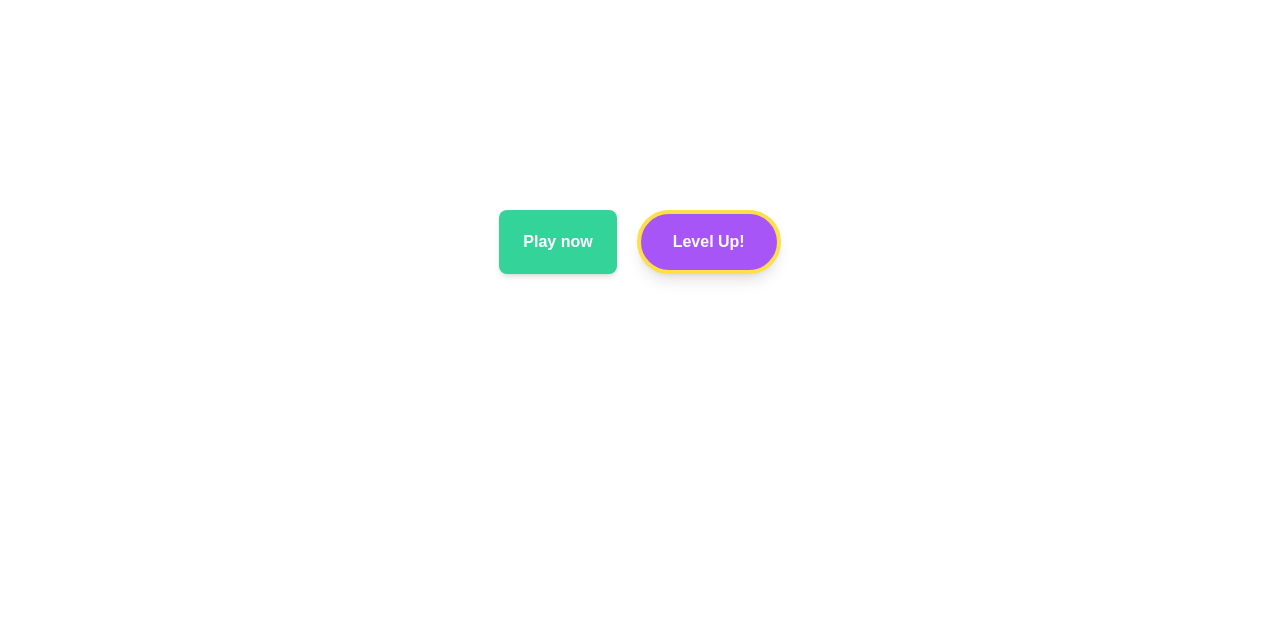
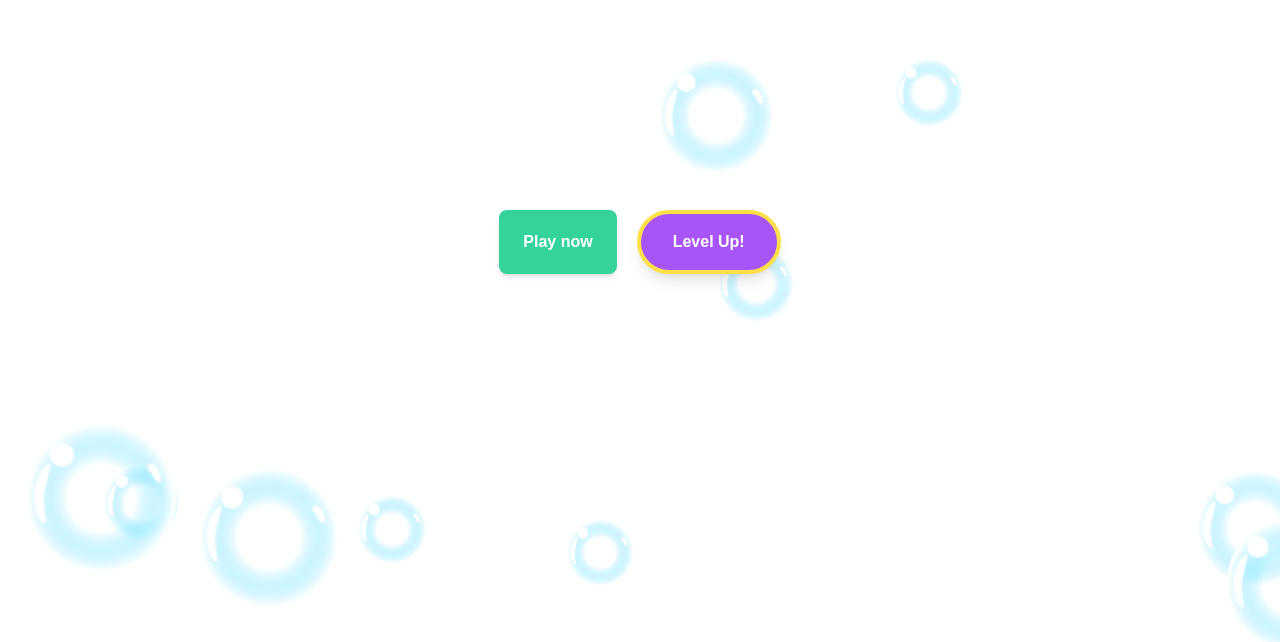
Before and after one commit to gdapps-studio/pudgy-pop-demo, a Next.js app: page /components in a window 1280 px wide. Shown: the part 158-800 px from the top of the page. Built offline with nearby package versions, Linux system fonts and the light colour scheme.

Commit message:
added bubbles

```diff
--- a/src/app/components/page.tsx
+++ b/src/app/components/page.tsx
@@ -49,11 +49,35 @@ const Btn2 = ({ children }: BTNProps) => (
 
 function ComponentPage() {
   return (
-    <main className="flex flex-col justify-center items-center h-screen space-y-6">
-      <div className="flex gap-5">
+    <main className="flex flex-col justify-center items-center h-screen space-y-6 relative overflow-hidden">
+      <div className="flex gap-5 z-10">
         <Btn1>Play now</Btn1>
         <Btn2>Level Up!</Btn2>
       </div>
+      {[...Array(10)].map((_, index) => (
+        <motion.img
+          key={index}
+          src="/bubble.png"
+          alt="Bubble"
+          className="absolute"
+          style={{
+            width: Math.random() * 100 + 50,
+            height: 'auto',
+            left: `${Math.random() * 100}%`,
+            top: `${Math.random() * 100}%`,
+          }}
+          animate={{
+            y: [0, -20, 0],
+            x: [0, Math.random() * 10 - 5, 0],
+            scale: [1, 1.1, 1],
+          }}
+          transition={{
+            duration: Math.random() * 3 + 2,
+            repeat: Infinity,
+            ease: "easeInOut",
+          }}
+        />
+      ))}
     </main>
   );
 }
```
Also changed, not shown: public/bubble.png (added).
